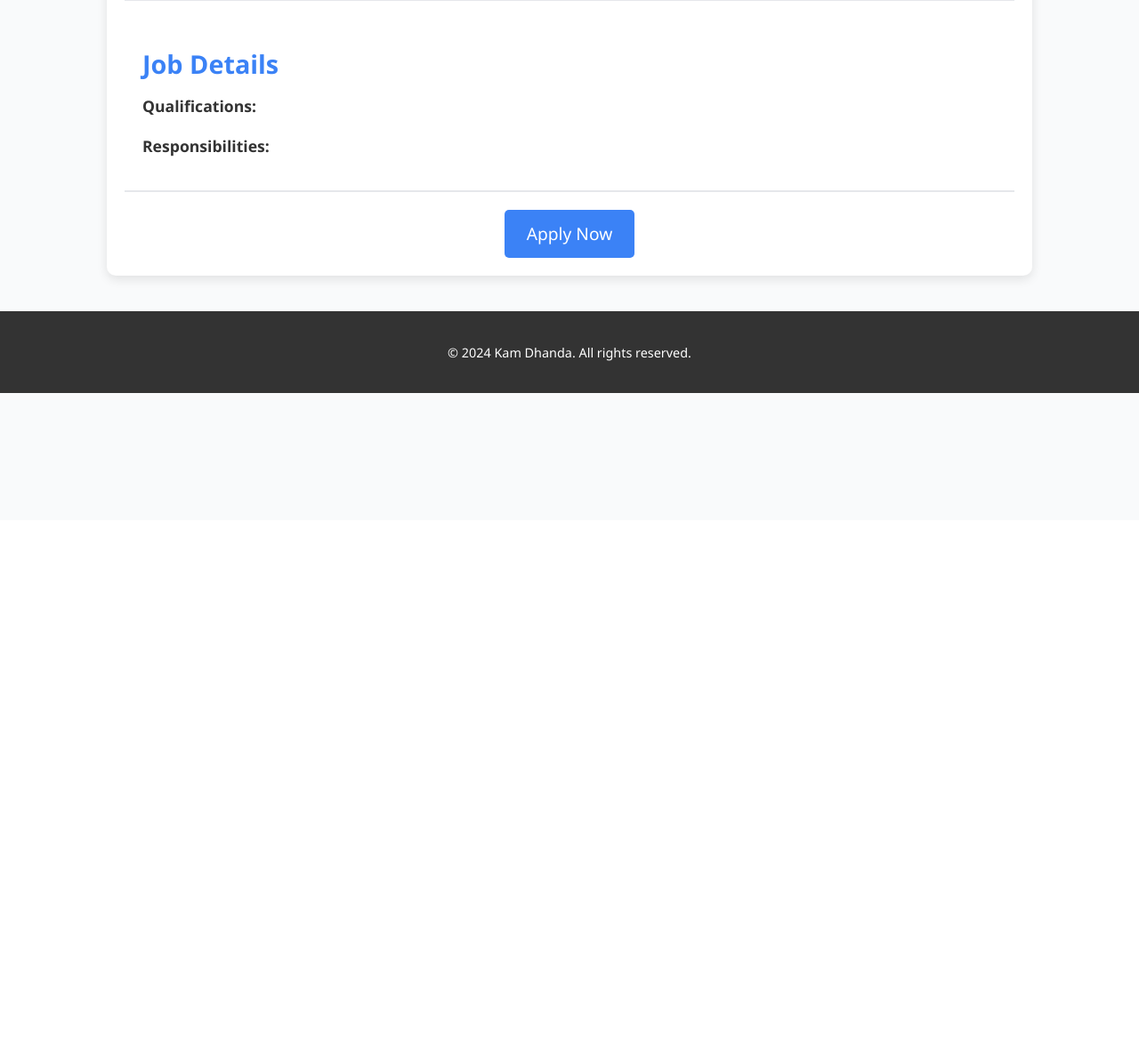
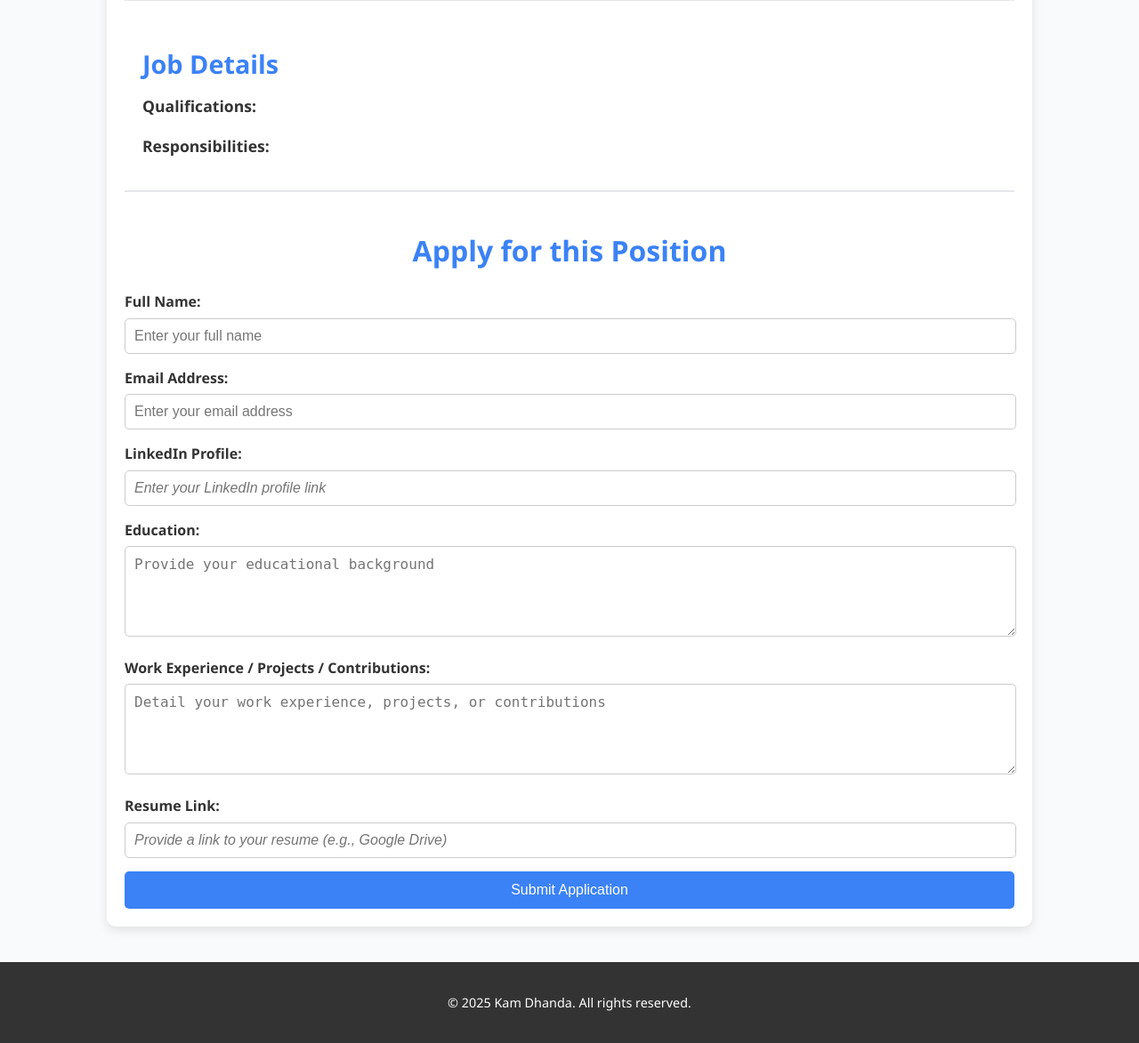
Before and after one commit to Aditya-Kayasth/Dynamic-Database, a Flask app: template templates/job.html in a window 1280 px wide. Shown: the part 215-1388 px from the top of the page at 89% size. Before the commit the page ends 657 px from the top, so only its background shows below. Run offline with Flask 3, Linux system fonts and the light colour scheme; the template is opened without the code that fills it, so the values that code supplies are empty.

Commit message:
Added application form and connected the form to the database the So that the user details can be  stored properly

```diff
--- a/app.py
+++ b/app.py
@@ -1,28 +1,33 @@
-from flask import Flask, render_template, jsonify
-from database import jobs_dict,load_job_from_db
+from flask import Flask, render_template, jsonify, request
+from database import jobs_dict, load_job_from_db, add_application_to_db
+
 app = Flask(__name__)
 
-
 @app.route('/jobs')
-
 def list_jobs():
-  result_dicts = jobs_dict()
-  return jsonify(result_dicts)
-
+    result_dicts = jobs_dict()
+    return jsonify(result_dicts)
 
 @app.route('/')
 def hello_world():
-  result_dicts = jobs_dict()
-  return render_template('home.html', jobs=result_dicts)
-
+    result_dicts = jobs_dict()
+    return render_template('home.html', jobs=result_dicts)
 
 @app.route('/job/<id>')
 def show_job(id):
+    loaded_job = load_job_from_db(int(id))
+    return render_template("job.html", job=loaded_job)
 
-  loaded_job = load_job_from_db(id)
-  return render_template("job.html",job = loaded_job)
+@app.route('/job/<id>/apply', methods=['POST'])
+def apply_to_job(id):
 
+    data = load_job_from_db(int(id)) #for ID and JOB Tile
+    form_data = request.form
+
+    add_application_to_db(data,form_data) # Give it to database
+
+    return render_template("acknowledgement.html", user_form = form_data,data = data)
 
 
 if __name__ == "__main__":
-  app.run(host='0.0.0.0', port=5000, debug=True)
+    app.run(host='0.0.0.0', port=5000, debug=True)
--- a/templates/job.html
+++ b/templates/job.html
@@ -18,7 +18,7 @@
 
         /* Navigation Bar */
         nav {
-            background: #1a202c; /* Dark Navy Blue */
+            background: #1a202c;
             color: white;
             padding: 15px 20px;
             display: flex;
@@ -102,26 +102,69 @@
             font-size: 1.1rem;
         }
 
-        /* Apply Button Section */
-        .apply-button {
-            text-align: center;
-            margin-top: 20px;
+        /* Form Section */
+        .form-section {
+            margin-top: 40px;
         }
 
-        .apply-button a {
-            display: inline-block;
-            text-decoration: none;
+        .form-section h2 {
+            font-size: 2rem;
+            text-align: center;
+            color: #3b82f6;
+            margin-bottom: 20px;
+        }
+
+        .form-group {
+            margin-bottom: 15px;
+        }
+
+        .form-group label {
+            display: block;
+            margin-bottom: 5px;
+            font-weight: bold;
+        }
+
+        .form-group input,
+        .form-group textarea {
+            width: 98%;
+            padding: 10px;
+            border: 1px solid #ccc;
+            border-radius: 5px;
+            font-size: 1rem;
+        }
+
+        .form-group input:focus,
+        .form-group textarea:focus {
+            border-color: #3b82f6;
+            outline: none;
+            box-shadow: 0 0 5px rgba(59, 130, 246, 0.3);
+        }
+
+        .form-group textarea {
+            resize: vertical;
+            min-height: 80px;
+        }
+
+        .form-group input[type="url"] {
+            font-style: italic;
+        }
+
+        .submit-btn {
+            display: block;
+            width: 100%;
             background-color: #3b82f6;
             color: white;
-            padding: 12px 25px;
-            font-size: 1.2rem;
+            border: none;
+            padding: 12px;
+            font-size: 1rem;
             border-radius: 5px;
+            cursor: pointer;
             transition: background-color 0.3s ease, transform 0.3s ease;
         }
 
-        .apply-button a:hover {
+        .submit-btn:hover {
             background-color: #2563eb;
-            transform: scale(1.05);
+            transform: scale(1.02);
         }
 
         /* Footer */
@@ -161,32 +204,63 @@
 
             <p><b>Qualifications:</b> </p>
             <ul>
-            {% for i in job["qualifications"].split("\n") %}
-            <li>{{i}}</li>
-            {% endfor %}
+                {% for i in job["qualifications"].split("\n") %}
+                <li>{{ i }}</li>
+                {% endfor %}
             </ul>
 
             <p><b>Responsibilities:</b></p>
             <ul>
-                {% for i in job["qualifications"].split("\n") %}
-                <li>{{i}}</li>
+                {% for i in job["responsibilities"].split("\n") %}
+                <li>{{ i }}</li>
                 {% endfor %}
             </ul>
         </div>
 
-        <div class="apply-button">
-            <a href="mailto:kayasthav@rknec.edu?subject=Application%20for%20{{ job['title'] }}&body=Dear%20Hiring%20Manager,%0A%0AI%20am%20writing%20to%20express%20my%20interest%20in%20the%20{{ job['title'] }}%20position%20at%20your%20company.%0A%0A[Please%20add%20specific%20details%20about%20your%20qualifications%20and%20why%20you%20are%20interested%20in%20the%20role.]%0A%0AThank%20you%20for%20considering%20my%20application.%0A%0ASincerely,%0A[Your%20Name]%0A[Your%20Contact%20Information]"
-                target="_blank">
-                Apply Now
-            </a>
+        <!-- Application Form Section -->
+        <div class="form-section">
+            <h2>Apply for this Position</h2>
+            <form action="/job/{{job['id']}}/apply" method="post">
+                <!---With the method post it does not send the data to url-->
+                <div class="form-group">
+                    <label for="name">Full Name:</label>
+                    <input type="text" id="name" name="name" placeholder="Enter your full name" required>
+                </div>
+
+                <div class="form-group">
+                    <label for="email">Email Address:</label>
+                    <input type="email" id="email" name="email" placeholder="Enter your email address" required>
+                </div>
+
+                <div class="form-group">
+                    <label for="linkedin">LinkedIn Profile:</label>
+                    <input type="url" id="linkedin" name="linkedin" placeholder="Enter your LinkedIn profile link" required>
+                </div>
+
+                <div class="form-group">
+                    <label for="education">Education:</label>
+                    <textarea id="education" name="education" placeholder="Provide your educational background" required></textarea>
+                </div>
+
+                <div class="form-group">
+                    <label for="work-experience">Work Experience / Projects / Contributions:</label>
+                    <textarea id="work-experience" name="work_experience" placeholder="Detail your work experience, projects, or contributions" required></textarea>
+                </div>
+
+                <div class="form-group">
+                    <label for="resume">Resume Link:</label>
+                    <input type="url" id="resume" name="resume" placeholder="Provide a link to your resume (e.g., Google Drive)" required>
+                </div>
+
+                <button type="submit" class="submit-btn">Submit Application</button>
+            </form>
         </div>
     </div>
 
     <!-- Footer -->
     <footer id="contact-us">
-        <p>&copy; 2024 Kam Dhanda. All rights reserved.</p>
+        <p>&copy; 2025 Kam Dhanda. All rights reserved.</p>
     </footer>
 </body>
 
 </html>
-</p>
--- a/templates/jobslist.html
+++ b/templates/jobslist.html
@@ -19,7 +19,3 @@
     </a>
 
 </div>
-
-
-<!--
-"mailto:kayasthav@rknec.edu?subject=Application%20for%20{{ job['title'] }}&body=Dear%20Hiring%20Manager,%0A%0AI%20am%20writing%20to%20express%20my%20interest%20in%20the%20{{ job['title'] }}%20position%20at%20your%20company.%0A%0A[Please%20add%20specific%20details%20about%20your%20qualifications%20and%20why%20you%20are%20interested%20in%20the%20role.]%0A%0AThank%20you%20for%20considering%20my%20application.%0A%0ASincerely,%0A[Your%20Name]%0A[Your%20Contact%20Information]"  -->
```
Also changed, not shown: database.py (+24 -30 lines), templates/acknowledgement.html (added, +92 -0 lines).
